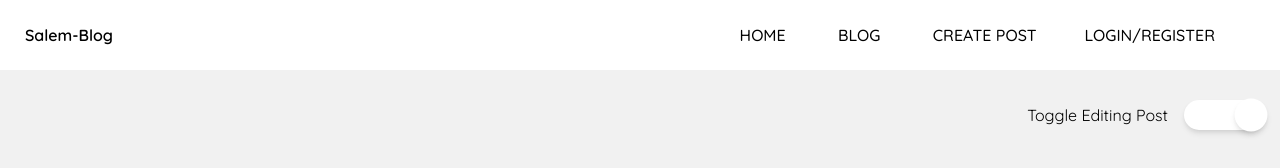
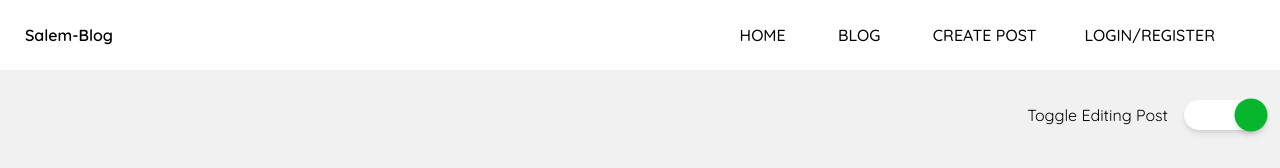
Before and after one commit to SalemNabeelSalem/salem-blog, a Vue app: page /blogs in a window 1280 px wide. Both pictures are taken after a click on the checkbox 1224 px from the left and 115 px from the top of the page. Shown: the top 168 px of the page. Built offline with nearby package versions, Linux system fonts and the light colour scheme; what vue2-editor would draw is missing.

Commit message:
Create the EditPostToggle Functionality

```diff
--- a/src/components/BlogCard.vue
+++ b/src/components/BlogCard.vue
@@ -1,6 +1,6 @@
 <template>
   <div class="blog-card">
-    <div class="icons">
+    <div class="icons" v-show="editPost">
       <div class="icon"><Edit class="edit" /></div>
 
       <div class="icon"><Delete class="delete" /></div>
@@ -39,6 +39,12 @@ export default {
     Edit,
     Delete,
   },
+
+  computed: {
+    editPost() {
+      return this.$store.state.editPost;
+    },
+  }
 };
 </script>
 
--- a/src/components/Navigation.vue
+++ b/src/components/Navigation.vue
@@ -26,8 +26,12 @@
 
       <transition name="mobile-nav">
         <ul class="mobile-nav" v-show="mobileNav">
-          <router-link class="link" to="#">Home</router-link>
-          <router-link class="link" to="#">Blog</router-link>
+          <router-link class="link" :to="{ name: 'Home' }">
+            Home
+          </router-link>
+          <router-link class="link" :to="{ name: 'Blogs' }">
+            Blog
+          </router-link>
           <router-link class="link" to="#">Create Post</router-link>
           <router-link class="link" to="#">Login/Register</router-link>
         </ul>
--- a/src/store/index.js
+++ b/src/store/index.js
@@ -27,9 +27,16 @@ export default new Vuex.Store({
         blogDate: "May 4, 2021",
       },
     ],
+
+    editPost: null,
   },
 
-  mutations: {},
+  mutations: {
+    toggleEditPost(state, payload) {
+      state.editPost = payload;
+      console.log(state.editPost);
+    }
+  },
 
   actions: {},
 
--- a/src/views/Blogs.vue
+++ b/src/views/Blogs.vue
@@ -3,6 +3,7 @@
     <div class="blog-cards container">
       <div class="toggle-edit">
         <span>Toggle Editing Post</span>
+
         <input type="checkbox" v-model="editPost" />
       </div>
 
@@ -23,19 +24,31 @@ export default {
   name: "blogs",
 
   components: {
-    BlogCard
+    BlogCard,
   },
 
   data() {
-    return {
-      editPost: false,
-    };
+    return {};
   },
 
   computed: {
     sampleBlogCards() {
       return this.$store.state.sampleBlogCards;
     },
+
+    editPost: {
+      get() {
+        return this.$store.state.editPost;
+      },
+
+      set(payload) {
+        this.$store.commit("toggleEditPost", payload);
+      },
+    },
+  },
+
+  beforeDestroy() {
+    this.$store.commit("toggleEditPost", false);
   },
 };
 </script>
@@ -84,7 +97,7 @@ export default {
     }
 
     input:checked[type="checkbox"]:before {
-      background: #fff;
+      background: rgb(7, 182, 45);
       left: 52px;
     }
   }
```
